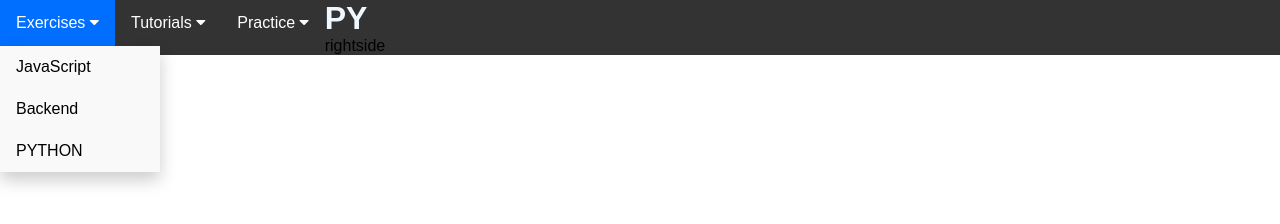
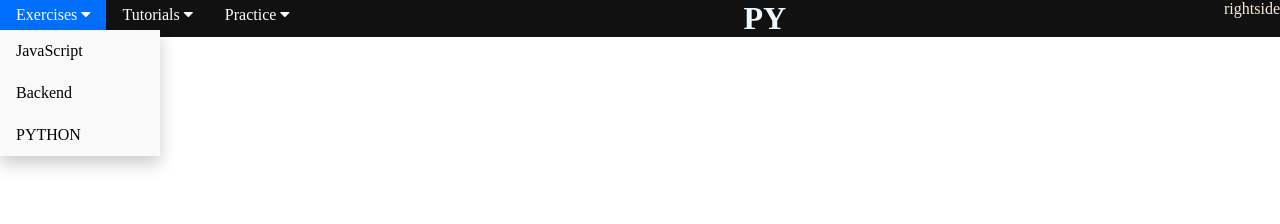
Before and after one commit to RohanMagar7/Python-tutorial, a plain HTML site: page index.html in a window 1280 px wide. Drawn offline with Linux system fonts and the light colour scheme.

Commit message:
this second changes for the nav

```diff
--- a/index.css
+++ b/index.css
@@ -4,20 +4,19 @@ padding: 0;
 box-sizing: border-box;
 }
 
-/* Navbar container */
-.navbar {
-    overflow: hidden;
-    background-color: #333;
-    font-family: Arial;
+.nav{
+  display: flex;
+  justify-content: space-between;
+  text-align: center;
+  background-color: #111;
+  color: antiquewhite;
 }
 
-  .navbar a {
-    float: left;
-    font-size: 16px;
-    color: white;
-    text-align: center;
-    padding: 14px 16px;
-    text-decoration: none;
+.nav .left-nav{
+  display: flex;
+}
+
+.nav .right-nav{
 }
 
 .dropdown {
@@ -31,7 +30,7 @@ box-sizing: border-box;
   border: none;
   outline: none;
   color: white;
-    padding: 14px 16px;
+  padding: 6px 16px;
   background-color: inherit;
   font-family: inherit;
   margin: 0;
--- a/index.html
+++ b/index.html
@@ -12,7 +12,9 @@
 
 <body>
     <header>
-        <div class="navbar"> <div class="dropdown">
+        <div class="nav">
+        <div class="left-nav">
+            <div class="dropdown">
             <button class="dropbtn">Exercises
                 <i class="fa fa-caret-down"></i>
             </button>
@@ -21,7 +23,8 @@
                 <a href="#">Backend</a>
                 <a href="#">PYTHON</a>
             </div>
-        </div> <div class="dropdown">
+        </div>
+         <div class="dropdown">
             <button class="dropbtn">Tutorials
                 <i class="fa fa-caret-down"></i>
             </button>
@@ -41,10 +44,9 @@
                     <a href="#">C/C++</a>
                 </div>
             </div>
-            <div class="logo"><h1 style="color: aliceblue;">PY</h1></div>
-            <div id="rightside">
-rightside
-            </div>
+        </div>
+            <div class="mid-nav"><h1 style="color: aliceblue;">PY</h1></div>
+            <div id="right-nav">rightside</div>
         </div>
     </header>
 </body>
```
Lines whose indentation alone changed are shown as unchanged.
